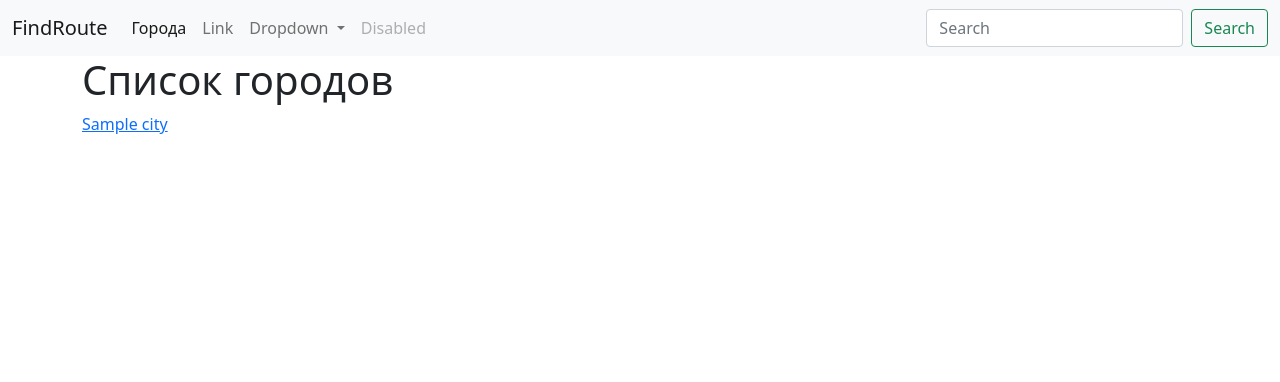
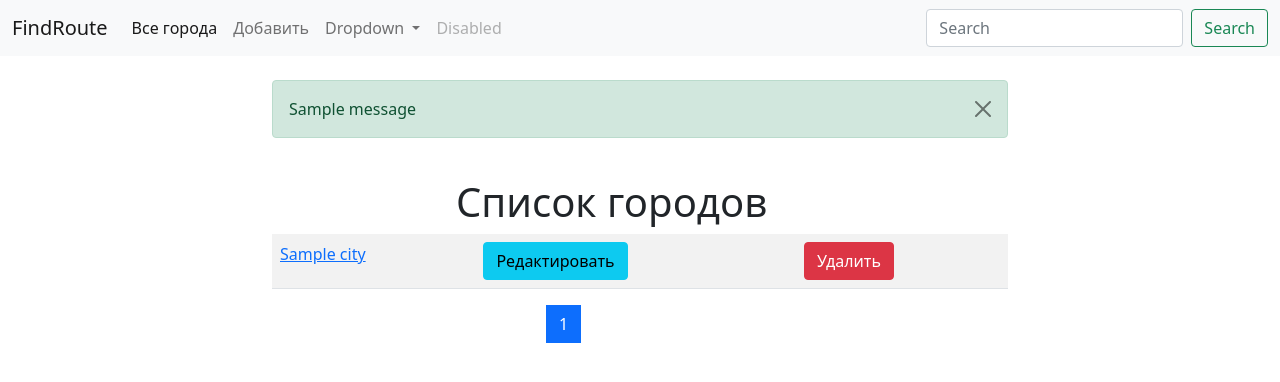
Before and after one commit to superharryh/routes, a Django app: page /cities/ in a window 1280 px wide. Shown: the top 382 px of the page. Run offline with Django 3.2, Linux system fonts and the light colour scheme; tables that the repository leaves empty hold one stand-in row (values such as "Sample post"); one stand-in notice (Sample message) is shown.

Commit message:
new changes4

```diff
--- a/cities/models.py
+++ b/cities/models.py
@@ -15,6 +15,6 @@ class City(models.Model):
         #задаем порядок объектов модели по алфавиту:
         ordering = ['name']
 
-    def get_absolute_url(self): # or можно использовать success_url в views.py в той view, в которой создаем объект
-    # позволяет Django переходить на страницу city_detail.html этого только что созданного объекта.
-        return reverse('app_cities:detail', kwargs={'pk':self.pk})
+    # def get_absolute_url(self): # or можно использовать success_url в views.py в той view, в которой создаем объект
+    # # позволяет Django переходить на страницу city_detail.html этого только что созданного объекта.
+    #     return reverse('app_cities:detail', kwargs={'pk':self.pk})
--- a/cities/templates/cities/cities_homepage.html
+++ b/cities/templates/cities/cities_homepage.html
@@ -6,16 +6,82 @@
 
 {% block content %}
 
-<h1>Список городов</h1>
 
 <div class="row">
-    <div class="col-md">
-        {% for city in cities_list %}  <!-- from views.py -- def cities(request): -->
-            <p>
-                <a href="{% url 'app_cities:detail' pk=city.pk %}">{{ city.name }}</a>
-            </p>
+    <div class="col-md-8 mx-auto">
+        <h1 class="col-md-6 mx-auto">Список городов</h1>
+        <table class="table table-striped">
+        {% for city in page_obj %}  <!-- pagination from views.py -- class CityListView(ListView): -->
+            <tr>
+                <td>
+                    <a href="{% url 'app_cities:detail' pk=city.pk %}">{{ city.name }}</a>
+                </td>
+
+                <td>
+                    <a href="{% url 'app_cities:update' pk=city.pk %}">
+                        <button type="button" class="btn btn-info">Редактировать</button>
+                    </a>
+                </td>
+
+                <td>
+                    <a href="{% url 'app_cities:delete' pk=city.pk %}">
+                        <button type="button" class="btn btn-danger">Удалить</button>
+                    </a>
+                </td>
+            </tr>
         {% endfor %}
+        </table>
     </div>
 </div>
 
+<!-- Pagination: -->
+<!-- <div class="pagination">
+    <span class="step-links">
+        {% if page_obj.has_previous %}
+            <a href="?page=1">&laquo; first</a>
+            <a href="?page={{ page_obj.previous_page_number }}">previous</a>
+        {% endif %}
+
+        <span class="current">
+            Page {{ page_obj.number }} of {{ page_obj.paginator.num_pages }}.
+        </span>
+
+        {% if page_obj.has_next %}
+            <a href="?page={{ page_obj.next_page_number }}">next</a>
+            <a href="?page={{ page_obj.paginator.num_pages }}">last &raquo;</a>
+        {% endif %}
+    </span>
+</div> -->
+
+<!-- Pagination with Bootstrap: -->
+<nav aria-label="Page navigation example">
+    <ul class="pagination col-md-2 mx-auto">
+      <li class="page-item">
+        {% if page_obj.has_previous %}
+            <a class="page-link" href="?page={{ page_obj.previous_page_number }}" area-label="Previous">
+                <span aria-hidden="true">&laquo;</span>
+            </a>
+        {% endif %}
+      </li>
+
+      {% for page in page_obj.paginator.page_range %}
+        <li class="page-item {% if page == page_obj.number %} active {% endif %}">
+            <a class="page-link" href="?page={{ page }}">
+                {{ page }}
+            </a>
+        </li>
+      {% endfor %}
+
+
+      <li class="page-item">
+        {% if page_obj.has_next %}
+            <a class="page-link" href="?page={{ page_obj.next_page_number }}" area-label="Next">
+                <span aria-hidden="true">&raquo;</span>
+            </a>
+        {% endif %}
+      </li>
+
+    </ul>
+</nav>
+
 {% endblock %}
--- a/cities/templates/cities/city_detail.html
+++ b/cities/templates/cities/city_detail.html
@@ -11,7 +11,7 @@
 
 <div class="row">
     <div class="col-md-4">
-        <a href="{% url 'app_cities:cities' %}"> <!-- url 'namespace for app's name (from project/urls.py) : name for url (from app/urls.py)'  -->
+        <a href="{% url 'app_cities:list_of_cities' %}"> <!-- url 'namespace for app's name (from project/urls.py) : name for url (from app/urls.py)'  -->
             <button type="button" class="btn btn-primary">Назад</button>
         </a>
 
--- a/cities/urls.py
+++ b/cities/urls.py
@@ -2,9 +2,11 @@ from cities import views
 from django.urls import path
 
 urlpatterns = [
-    path('', views.cities_list, name='cities'),
+    # path('', views.cities_list, name='cities'),
+    path('', views.CityListView.as_view(), name='list_of_cities'),
     path('detail/<int:pk>', views.CityDetailView.as_view(), name='detail'),
     path('add/', views.CityCreateView.as_view(), name='create'),
     path('update/<int:pk>', views.CityUpdateView.as_view(), name='update'),
     path('delete/<int:pk>', views.CityDeleteView.as_view(), name='delete'),
+
 ]
--- a/cities/views.py
+++ b/cities/views.py
@@ -1,21 +1,31 @@
 from django.shortcuts import render, get_object_or_404
-from django.views.generic import DetailView, CreateView, UpdateView, DeleteView
+from django.views.generic import DetailView, CreateView, UpdateView, DeleteView, ListView
 from .models import City
 from .forms import CityForm
 from django.urls import reverse_lazy
+from django.core.paginator import Paginator
+from django.contrib.messages.views import SuccessMessageMixin
+from django.contrib import messages
 
-def cities_list(request):
-    #put CityForm from forms.py:
-    # if request.method == 'POST':
-    #     form = CityForm(request.POST)
-    #     if form.is_valid(): #if from is valid
-    #         print(form.cleaned_data) #this will print form - {'name': 'Москва'} in terminal
-    #         form.save() # we can save this form to DB
-    form = CityForm()
-    #make cities' queryset to list all cities on the page
-    cities_qs = City.objects.all()
-    context = {'cities_list': cities_qs, 'form' : form}
-    return render (request, 'cities/cities_homepage.html', context)
+# def cities_list(request):
+#     #put CityForm from forms.py:
+#     # if request.method == 'POST':
+#     #     form = CityForm(request.POST)
+#     #     if form.is_valid(): #if from is valid
+#     #         print(form.cleaned_data) #this will print form - {'name': 'Москва'} in terminal
+#     #         form.save() # we can save this form to DB
+#     form = CityForm()
+
+#     #make cities' queryset to list all cities on the page
+#     cities_qs = City.objects.all()
+
+#     # делаем пагинацию списка городов на основе функции (необязательно, лучше на основе ListView):
+#     cities_list = Paginator(object_list=cities_qs, per_page=3)
+#     page_number = request.GET.get('page')
+#     page_obj = cities_list.get_page(page_number)
+
+#     context = {'page_obj': page_obj, 'form' : form}
+#     return render (request, 'cities/cities_homepage.html', context)
 
 
 class CityDetailView(DetailView):
@@ -23,22 +33,32 @@ class CityDetailView(DetailView):
     queryset = City.objects.all()
 
 
-class CityCreateView(CreateView):
+class CityCreateView(SuccessMessageMixin, CreateView):
     model = City
     form_class = CityForm
     template_name = 'cities/city_create.html'
-    success_url = reverse_lazy('app_cities:cities')
+    success_url = reverse_lazy('app_cities:list_of_cities')
     # указывается для того, чтобы Django знал,
     # куда нас перенаправлять после успешного создания нового города в форме
     # (которая наследуется от модели). Обязательно тут использовать reverse_lazy!
+    success_message = "Город успешно добавлен!"
 
-class CityUpdateView(UpdateView):
+class CityUpdateView(SuccessMessageMixin, UpdateView):
     model = City
     form_class = CityForm
     template_name = 'cities/city_update.html'
-    success_url = reverse_lazy('app_cities:cities')
+    success_url = reverse_lazy('app_cities:list_of_cities')
+    success_message = "Город успешно отредактирован!"
 
-class CityDeleteView(DeleteView):
+class CityDeleteView(SuccessMessageMixin, DeleteView):
     model = City
     template_name = 'cities/city_delete.html'
-    success_url = reverse_lazy('app_cities:cities')
+    success_url = reverse_lazy('app_cities:list_of_cities')
+    success_message = "Город успешно удалён!"
+
+
+
+class CityListView(ListView):
+    model = City
+    paginate_by = 3
+    template_name = 'cities/cities_homepage.html'
--- a/templates/base.html
+++ b/templates/base.html
@@ -20,10 +20,10 @@
           <div class="collapse navbar-collapse" id="navbarSupportedContent">
             <ul class="navbar-nav me-auto mb-2 mb-lg-0">
               <li class="nav-item">
-                <a class="nav-link active" aria-current="page" href="{% url 'app_cities:cities' %}">Города</a>
+                <a class="nav-link active" aria-current="page" href="{% url 'app_cities:list_of_cities' %}">Все города</a>
               </li>
               <li class="nav-item">
-                <a class="nav-link" href="#">Link</a>
+                <a class="nav-link" href="{% url 'app_cities:create' %}">Добавить</a>
               </li>
               <li class="nav-item dropdown">
                 <a class="nav-link dropdown-toggle" href="#" id="navbarDropdown" role="button" data-bs-toggle="dropdown" aria-expanded="false">
@@ -48,6 +48,27 @@
         </div>
     </nav>
     <div class="container">
+      <div class="row">
+        <div class="col-md-8 mx-auto my-4">
+          {% if messages %}
+            {% for message in messages %}
+                {% if message.level == DEFAULT_MESSAGE_LEVELS.ERROR %}
+                  <div class="alert alert-danger alert-dismissible fade show" role="alert">
+                    {{ message }}
+                    <button type="button" class="btn-close" data-bs-dismiss="alert" aria-label="Close"></button>
+                  </div>
+                  {% else %}
+                  <div class="alert alert-success alert-dismissible fade show" role="alert">
+                    {{ message }}
+                    <button type="button" class="btn-close" data-bs-dismiss="alert" aria-label="Close"></button>
+                  </div>
+                {% endif %}
+            {% endfor %}
+          {% endif %}
+        </div>
+      </div>
+    </div>
+    <div class="container">
         {% block content %} {% endblock %}
     </div>
     <!-- Optional JavaScript; choose one of the two! -->
```
Also changed, not shown: cities/templates/cities/city_delete.html (+7 -3 lines).
